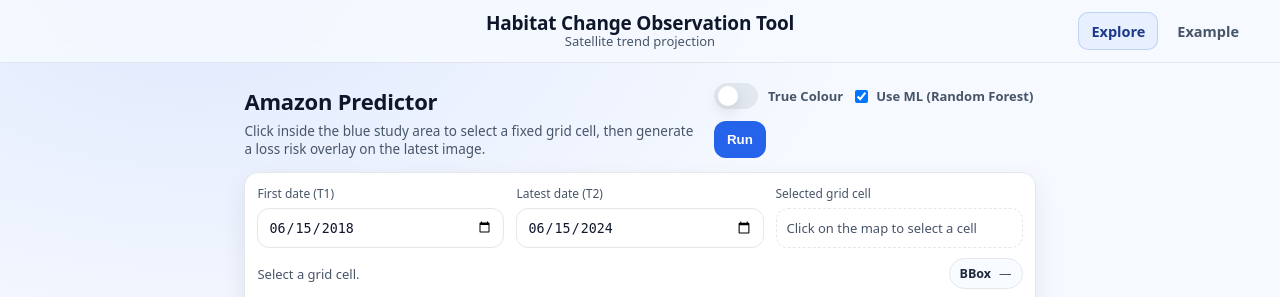
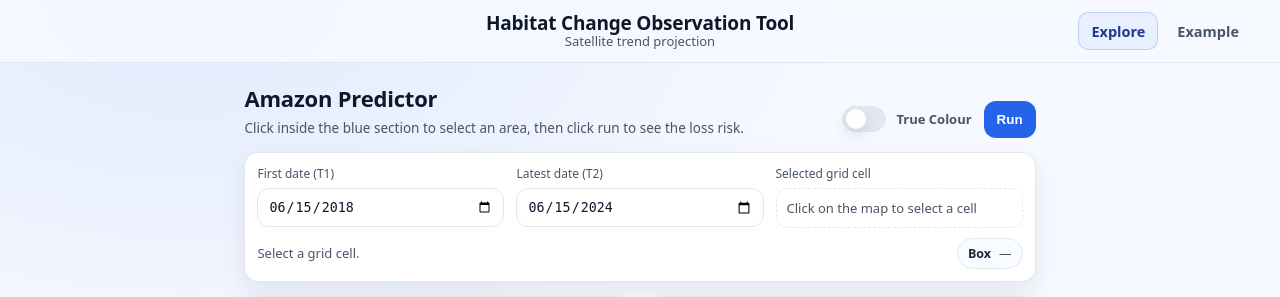
Before and after one commit to tomward0606/HabitatTracker, a Flask app: page /explore in a window 1280 px wide. Shown: the top 297 px of the page. Run offline with Flask 3, Linux system fonts and the light colour scheme.

Commit message:
Update explore.html

```diff
--- a/templates/explore.html
+++ b/templates/explore.html
@@ -26,7 +26,7 @@
       <header class="header">
         <div class="header-left">
           <h1>Amazon Predictor</h1>
-          <p>Click inside the blue study area to select a fixed grid cell, then generate a loss risk overlay on the latest image.</p>
+          <p>Click inside the blue section to select an area, then click run to see the loss risk.</p>
         </div>
 
         <div class="header-right">
@@ -37,11 +37,6 @@
               <span class="text" id="toggleText">True Colour</span>
             </label>
           </div>
-
-          <label class="check">
-            <input id="mlToggle" type="checkbox" checked>
-            <span>Use ML (Random Forest)</span>
-          </label>
 
           <button class="btn primary" id="runBtn" type="button" disabled>Run</button>
         </div>
@@ -68,23 +63,10 @@
         <div class="meta-row">
           <div class="status" id="status" aria-live="polite">Select a grid cell.</div>
           <div class="pill">
-            <span class="k">BBox</span>
+            <span class="k">Box</span>
             <span class="v" id="bboxText">—</span>
           </div>
         </div>
-
-        <details class="advanced-bbox">
-          <summary>Advanced: enter bbox manually</summary>
-          <div class="advanced-bbox-grid">
-            <label class="field" for="minLon"><span>Min lon</span><input id="minLon" type="number" step="0.0001" inputmode="decimal"></label>
-            <label class="field" for="minLat"><span>Min lat</span><input id="minLat" type="number" step="0.0001" inputmode="decimal"></label>
-            <label class="field" for="maxLon"><span>Max lon</span><input id="maxLon" type="number" step="0.0001" inputmode="decimal"></label>
-            <label class="field" for="maxLat"><span>Max lat</span><input id="maxLat" type="number" step="0.0001" inputmode="decimal"></label>
-          </div>
-          <div class="advanced-bbox-actions">
-            <button class="btn" id="applyBBoxBtn" type="button">Apply bbox</button>
-          </div>
-        </details>
       </section>
 
       <section class="grid">
```
